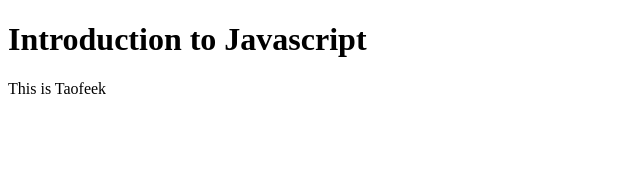
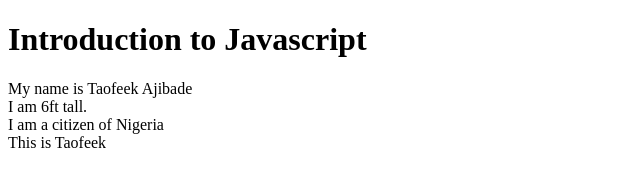
Before and after one commit to cleargoaldigital/zuri_javascript, a plain HTML site: page index.html in a window 1280 px wide. Shown: the whole page, without its empty margins (0-640 px from the left). Drawn offline with Linux system fonts and the light colour scheme.

Commit message:
added js code

```diff
--- a/index.html
+++ b/index.html
@@ -9,7 +9,9 @@
 <body>
 
    <h1>Introduction to Javascript</h1>
-
+   <div class="name"></div>
+   <div class="height"></div>
+   <div class="country"></div>
 
    <script src="name.js"></script>
 </body>
--- a/name.js
+++ b/name.js
@@ -1 +1,9 @@
 document.write("This is Taofeek");
+
+Name = document.querySelector(".name").innerHTML = "My name is Taofeek Ajibade";
+
+Height = document.querySelector(".height").innerHTML = "I am 6ft tall.";
+
+Country = document.querySelector(".country").innerHTML = "I am a citizen of Nigeria";
+
+alert(Name, Height, Country);
```
